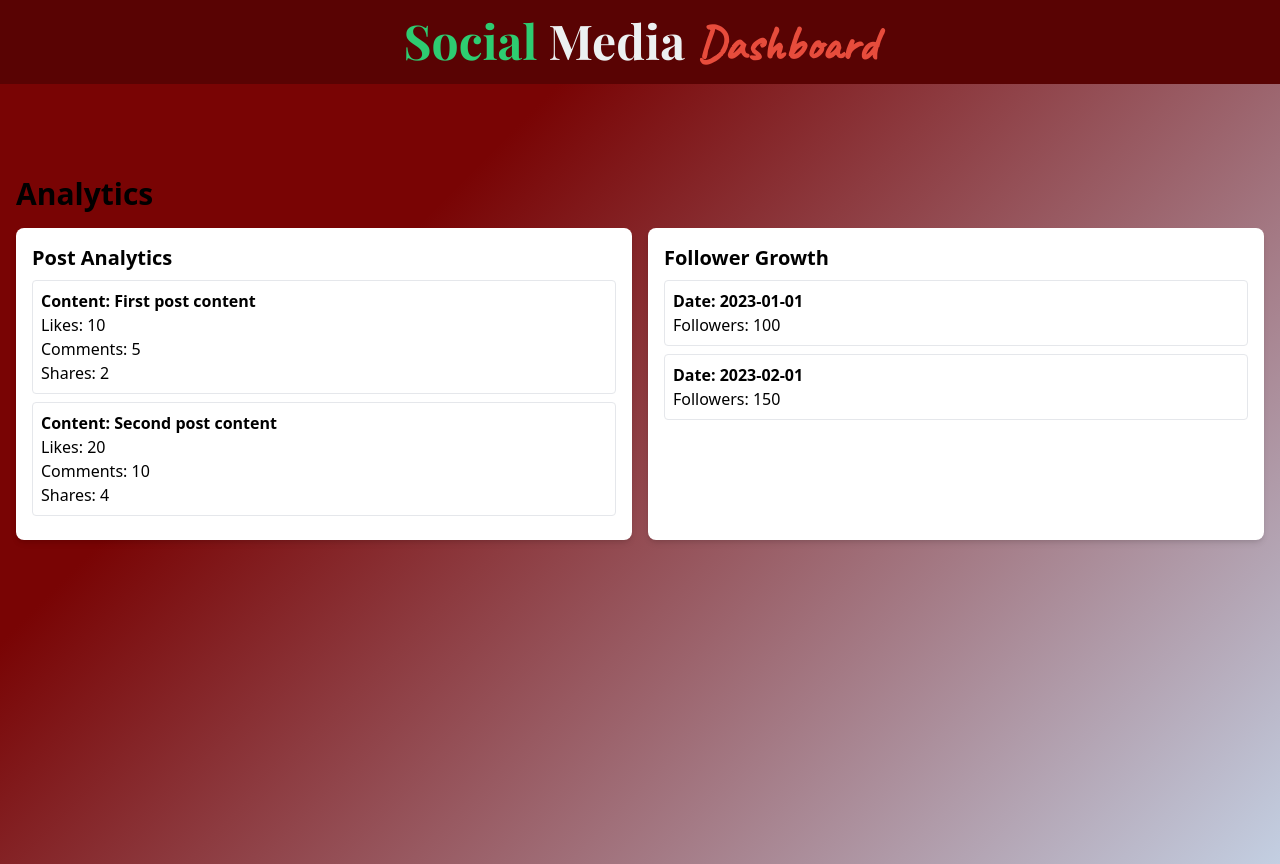
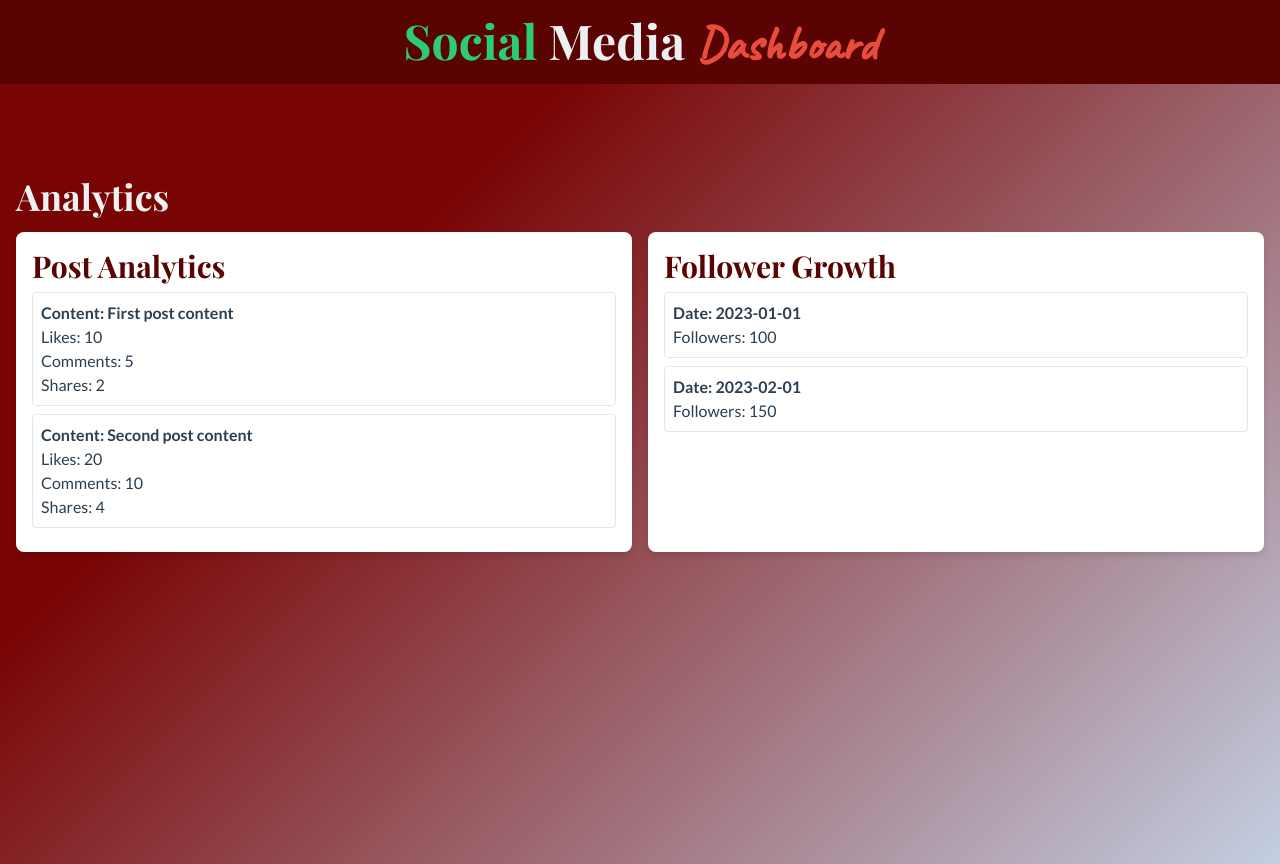
Before and after one commit to Bardsun0/social-media-dashboard, a React (Vite) app: page /analytics in a window 1280 px wide. Built offline with nearby package versions, Linux system fonts and the light colour scheme.

Commit message:
Some styling stuff!!!

```diff
--- a/src/pages/Analytics.jsx
+++ b/src/pages/Analytics.jsx
@@ -10,7 +10,9 @@ function Analytics() {
       exit="out"
       className="min-h-screen p-4 pt-28"
     >
-      <h1 className="text-3xl font-bold mb-4">Analytics</h1>
+      <h1 className="text-4xl font-heading font-bold mb-4 text-text-light">
+        Analytics
+      </h1>
       <motion.div
         className="grid grid-cols-1 md:grid-cols-2 gap-4"
         variants={containerVariants}
@@ -18,10 +20,12 @@ function Analytics() {
         animate="visible"
       >
         <motion.div
-          className="bg-white p-4 rounded-lg shadow-md"
+          className="bg-white p-4 rounded-lg shadow-card"
           variants={itemVariants}
         >
-          <h2 className="text-xl font-bold mb-2">Post Analytics</h2>
+          <h2 className="text-3xl font-heading font-bold mb-2 text-primary">
+            Post Analytics
+          </h2>
           <motion.ul
             variants={containerVariants}
             initial="hidden"
@@ -33,19 +37,27 @@ function Analytics() {
                 className="mb-2 p-2 border rounded"
                 variants={itemVariants}
               >
-                <p className="font-semibold">Content: {post.content}</p>
-                <p>Likes: {post.likes}</p>
-                <p>Comments: {post.comments}</p>
-                <p>Shares: {post.shares}</p>
+                <p className="font-semibold text-text-dark font-body">
+                  Content: {post.content}
+                </p>
+                <p className="text-text-dark font-body">Likes: {post.likes}</p>
+                <p className="text-text-dark font-body">
+                  Comments: {post.comments}
+                </p>
+                <p className="text-text-dark font-body">
+                  Shares: {post.shares}
+                </p>
               </motion.li>
             ))}
           </motion.ul>
         </motion.div>
         <motion.div
-          className="bg-white p-4 rounded-lg shadow-md"
+          className="bg-white p-4 rounded-lg shadow-card"
           variants={itemVariants}
         >
-          <h2 className="text-xl font-bold mb-2">Follower Growth</h2>
+          <h2 className="text-3xl font-heading font-bold mb-2 text-primary">
+            Follower Growth
+          </h2>
           <motion.ul
             variants={containerVariants}
             initial="hidden"
@@ -57,8 +69,12 @@ function Analytics() {
                 className="mb-2 p-2 border rounded"
                 variants={itemVariants}
               >
-                <p className="font-semibold">Date: {follower.date}</p>
-                <p>Followers: {follower.count}</p>
+                <p className="font-semibold text-text-dark font-body">
+                  Date: {follower.date}
+                </p>
+                <p className="text-text-dark font-body">
+                  Followers: {follower.count}
+                </p>
               </motion.li>
             ))}
           </motion.ul>
--- a/src/pages/Dashboard.jsx
+++ b/src/pages/Dashboard.jsx
@@ -1,10 +1,18 @@
 import { motion } from "framer-motion";
 import { Link } from "react-router-dom";
+import { pageTransition, pageVariants } from "../utils/animations";
 
 function Dashboard() {
   return (
-    <div className="min-h-screen font-sans text-black p-4 pt-28">
-      <h1 className="text-4xl font-heading font-bold mb-8">
+    <motion.div
+      initial="initial"
+      animate="in"
+      exit="out"
+      variants={pageVariants}
+      transition={pageTransition}
+      className="min-h-screen font-sans text-black p-4 pt-28"
+    >
+      <h1 className="text-4xl font-heading font-bold mb-8 text-text-light">
         Dashboard
       </h1>
       <div className="grid grid-cols-1 md:grid-cols-3 gap-6">
@@ -24,7 +32,7 @@ function Dashboard() {
           description="View your post analytics"
         />
       </div>
-    </div>
+    </motion.div>
   );
 }
 
@@ -35,10 +43,10 @@ function DashboardCard({ to, title, description }) {
         to={to}
         className="block bg-white p-6 rounded-lg shadow-card hover:shadow-lg transition duration-300"
       >
-        <h2 className="text-2xl font-heading font-bold mb-2">
+        <h2 className="text-2xl font-heading font-bold mb-2 text-primary">
           {title}
         </h2>
-        <p className="text-text">{description}</p>
+        <p className="text-text-dark font-body">{description}</p>
       </Link>
     </motion.div>
   );
--- a/src/pages/Login.jsx
+++ b/src/pages/Login.jsx
@@ -48,7 +48,7 @@ function Login() {
               className="w-full mt-2 p-3 border border-gray-300 rounded-md focus:ring-2 focus:ring-primary focus:border-transparent"
             />
             {errors.email && (
-              <p className="text-red-500">{errors.email.message}</p>
+              <p className="text-accent font-accent">{errors.email.message}</p>
             )}
           </div>
           <div className="mb-4">
@@ -61,7 +61,9 @@ function Login() {
               className="w-full mt-2 p-3 border border-gray-300 rounded-md focus:ring-2 focus:ring-primary focus:border-transparent"
             />
             {errors.password && (
-              <p className="text-red-500">{errors.password.message}</p>
+              <p className="text-accent font-accent">
+                {errors.password.message}
+              </p>
             )}
           </div>
           <motion.button
--- a/src/pages/Profile.jsx
+++ b/src/pages/Profile.jsx
@@ -28,11 +28,15 @@ function Profile() {
       transition={pageTransition}
       className="min-h-screen flex items-center justify-center p-4"
     >
-      <div className="bg-white p-6 rounded-lg shadow-md max-w-lg w-full">
-        <h1 className="text-3xl font-bold mb-4 text-center">Profile</h1>
+      <div className="bg-white p-6 rounded-lg shadow-card max-w-lg w-full">
+        <h1 className="text-3xl font-heading font-bold mb-4 text-center text-primary">
+          Profile
+        </h1>
         <form onSubmit={handleSubmit(onSubmit)}>
           <div className="mb-4">
-            <label className="block text-gray-700">Name</label>
+            <label className="block text-text-dark font-body text-xl">
+              Name
+            </label>
             <motion.input
               whileFocus={{ scale: 1.05 }}
               transition={{ type: "spring", stiffness: 300 }}
@@ -41,11 +45,13 @@ function Profile() {
               className="w-full mt-2 p-2 border border-gray-300 rounded-md focus:ring-2 focus:ring-primary focus:border-transparent"
             />
             {errors.name && (
-              <p className="text-red-500">{errors.name.message}</p>
+              <p className="text-accent font-accent">{errors.name.message}</p>
             )}
           </div>
           <div className="mb-4">
-            <label className="block text-gray-700">Email</label>
+            <label className="block text-text-dark font-body text-xl">
+              Email
+            </label>
             <motion.input
               whileFocus={{ scale: 1.05 }}
               transition={{ type: "spring", stiffness: 300 }}
@@ -54,28 +60,34 @@ function Profile() {
               className="w-full mt-2 p-2 border border-gray-300 rounded-md focus:ring-2 focus:ring-primary focus:border-transparent"
             />
             {errors.email && (
-              <p className="text-red-500">{errors.email.message}</p>
+              <p className="text-accent font-accent">{errors.email.message}</p>
             )}
           </div>
           <div className="mb-4">
-            <label className="block text-gray-700">Profile Picture</label>
+            <label className="block text-text-dark font-body text-xl">
+              Profile Picture
+            </label>
             <motion.input
               whileFocus={{ scale: 1.05 }}
               transition={{ type: "spring", stiffness: 300 }}
               type="file"
               {...register("profilePicture")}
-              className="w-full mt-2 p-2 border border-gray-300 rounded-md focus:ring-2 focus:ring-primary focus:border-transparent"
+              className="w-full mt-2 p-2 text-text-dark font-body text-xl border border-gray-300 rounded-md focus:ring-2 focus:ring-primary focus:border-transparent"
             />
             {errors.profilePicture && (
-              <p className="text-red-500">{errors.profilePicture.message}</p>
+              <p className="text-accent font-accent">
+                {errors.profilePicture.message}
+              </p>
             )}
           </div>
-          <button
+          <motion.button
+            whileHover={{ scale: 1.05 }}
+            whileTap={{ scale: 0.95 }}
             type="submit"
-            className="w-full bg-blue-500 text-white py-2 rounded-md hover:bg-blue-600 transition duration-300"
+            className="w-full bg-secondary text-white py-3 rounded-md hover:bg-opacity-90 transition duration-300 font-body font-bold"
           >
             Update Profile
-          </button>
+          </motion.button>
         </form>
       </div>
     </motion.div>
--- a/src/pages/Register.jsx
+++ b/src/pages/Register.jsx
@@ -48,7 +48,7 @@ function Register() {
               className="w-full mt-2 p-3 border border-gray-300 rounded-md focus:ring-2 focus:ring-primary focus:border-transparent"
             />
             {errors.name && (
-              <p className="text-red-500">{errors.name.message}</p>
+              <p className="text-accent font-accent">{errors.name.message}</p>
             )}
           </div>
           <div className="mb-4">
@@ -61,7 +61,7 @@ function Register() {
               className="w-full mt-2 p-3 border border-gray-300 rounded-md focus:ring-2 focus:ring-primary focus:border-transparent"
             />
             {errors.email && (
-              <p className="text-red-500">{errors.email.message}</p>
+              <p className="text-accent font-accent">{errors.email.message}</p>
             )}
           </div>
           <div className="mb-4">
@@ -74,7 +74,9 @@ function Register() {
               className="w-full mt-2 p-3 border border-gray-300 rounded-md focus:ring-2 focus:ring-primary focus:border-transparent"
             />
             {errors.password && (
-              <p className="text-red-500">{errors.password.message}</p>
+              <p className="text-accent font-accent">
+                {errors.password.message}
+              </p>
             )}
           </div>
           <motion.button
--- a/tailwind.config.js
+++ b/tailwind.config.js
@@ -23,9 +23,6 @@ export default {
       boxShadow: {
         card: "0 4px 6px rgba(0, 0, 0, 0.1)",
       },
-      backgroundImage: {
-        "gradient-bg": "linear-gradient(135deg, #353698 0%, #c3cfe2 100%)",
-      },
     },
   },
   variants: {
```
Also changed, not shown: src/pages/PostSchedule.jsx (+18 -10 lines).
